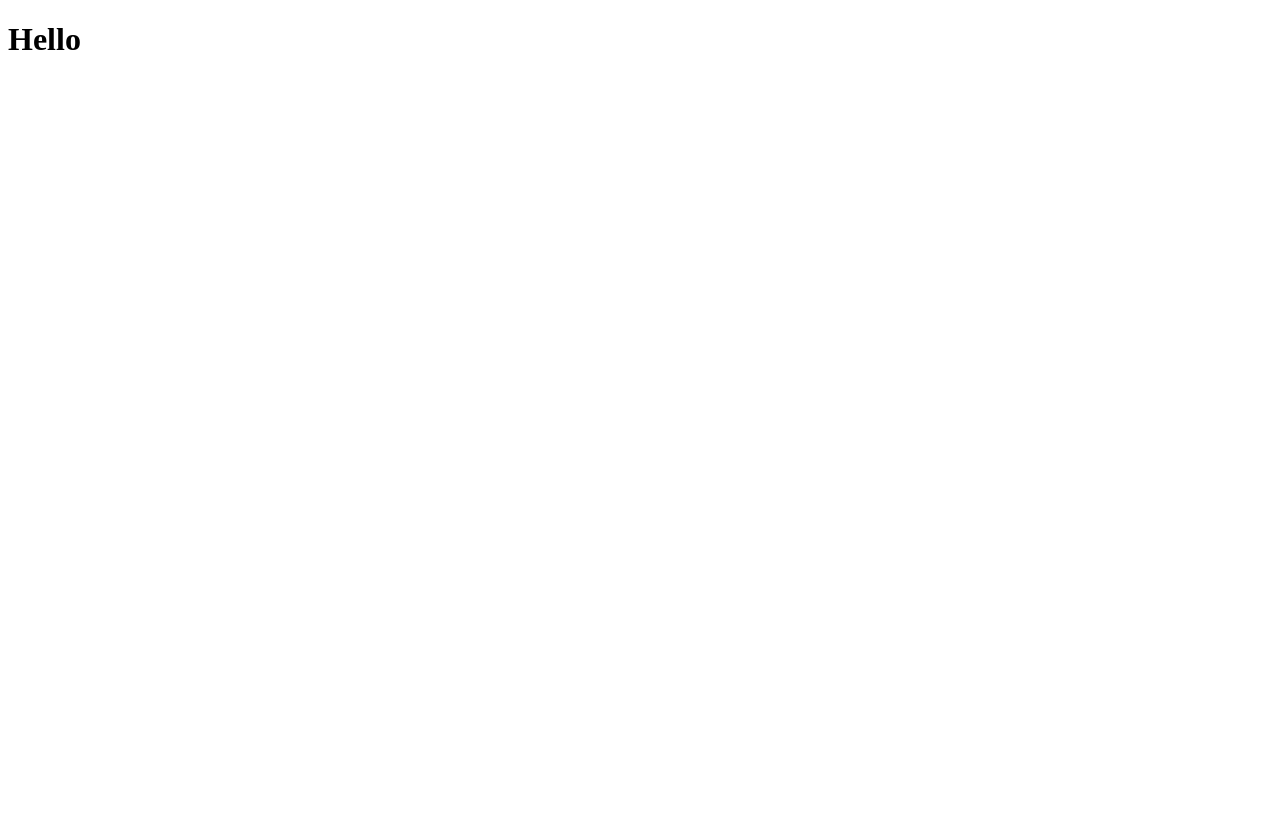
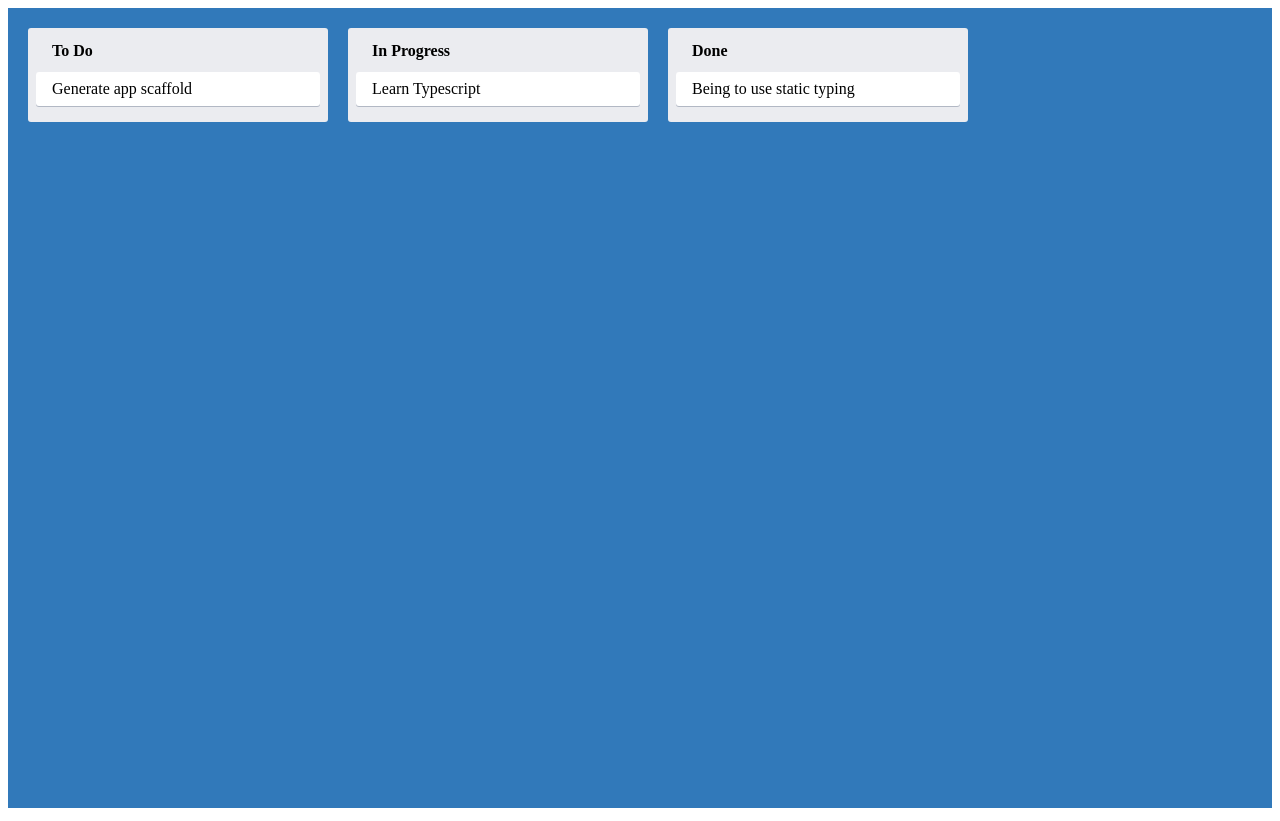
Before and after one commit to champseo2017/react-type-ex01, a React (Create React App) app in the folder trello-clone/: page / in a window 1280 px wide. Built offline with nearby package versions, Linux system fonts and the light colour scheme.

Commit message:
Create Input Form. Using Events

```diff
--- a/trello-clone/package.json
+++ b/trello-clone/package.json
@@ -10,9 +10,11 @@
     "@types/node": "^16.11.18",
     "@types/react": "^17.0.38",
     "@types/react-dom": "^17.0.11",
+    "@types/styled-components": "^5.1.19",
     "react": "^17.0.2",
     "react-dom": "^17.0.2",
     "react-scripts": "5.0.0",
+    "styled-components": "^5.3.3",
     "typescript": "^4.5.4",
     "web-vitals": "^2.1.2"
   },
--- a/trello-clone/src/App.tsx
+++ b/trello-clone/src/App.tsx
@@ -1,17 +1,19 @@
-import React, { CSSProperties } from "react";
-
+import { Column } from "./Column";
+import { Card } from "./Card";
+import { AppContainer } from "./styles";
 function App() {
-  // A better practice is to define styles in a separate constant:
-  const buttonStyles: CSSProperties = {
-    backgroundColor: "#5aac44",
-    borderRadius: "3px",
-    border: "none",
-    boxShadow: "none",
-  };
   return (
-    <div className="App">
-      <h1>Hello</h1>
-    </div>
+    <AppContainer>
+      <Column text="To Do">
+        <Card text="Generate app scaffold" />
+      </Column>
+      <Column text="In Progress">
+        <Card text="Learn Typescript" />
+      </Column>
+      <Column text="Done">
+        <Card text="Being to use static typing" />
+      </Column>
+    </AppContainer>
   );
 }
 
--- /dev/null
+++ b/trello-clone/src/Card.tsx
@@ -0,0 +1,9 @@
+import { CardContainer } from "./styles";
+
+interface CardProps {
+  text: string;
+}
+
+export const Card = ({ text }: CardProps) => {
+  return <CardContainer>{text}</CardContainer>;
+};
--- /dev/null
+++ b/trello-clone/src/Column.tsx
@@ -0,0 +1,13 @@
+import React, { PropsWithChildren } from "react";
+import { ColumnContainer, ColumnTitle } from "./styles";
+interface ColumnProps {
+  text?: string;
+}
+export const Column = ({ text, children }: PropsWithChildren<ColumnProps>) => {
+  return (
+    <ColumnContainer>
+      <ColumnTitle>{text}</ColumnTitle>
+      {children}
+    </ColumnContainer>
+  );
+};
--- /dev/null
+++ b/trello-clone/src/styles.ts
@@ -0,0 +1,77 @@
+import styled from "styled-components";
+interface AddItemButtonProps {
+  dark?: boolean;
+}
+export const AddItemButton = styled.button<AddItemButtonProps>`
+  background-color: #ffffff3d;
+  border-radius: 3px;
+  border: none;
+  color: ${(props) => (props.dark ? "#000" : "#fff")};
+  cursor: pointer;
+  max-width: 300px;
+  padding: 10px 12px;
+  text-align: left;
+  transition: background 85ms ease-in;
+  width: 100%;
+  &:hover {
+    background-color: #ffffff52;
+  }
+`;
+export const NewItemFormContainer = styled.div`
+  max-width: 300px;
+  display: flex;
+  flex-direction: column;
+  width: 100%;
+  align-items: flex-start;
+`;
+export const NewItemButton = styled.button`
+  background-color: #5aac44;
+  border-radius: 3px;
+  border: none;
+  box-shadow: none;
+  color: #fff;
+  padding: 6px 12px;
+  text-align: center;
+`
+export const NewItemInput = styled.input`
+  border-radius: 3px;
+  border: none;
+  box-shadow: #091e4240 0px 1px 0px 0px;
+  margin-bottom: 0.5rem;
+  padding: 0.5rem 1rem;
+  width: 100%;
+`
+export const AppContainer = styled.div`
+  align-items: flex-start;
+  background-color: #3179ba;
+  display: flex;
+  flex-direction: row;
+  height: 100%;
+  padding: 20px;
+  width: 100%;
+`;
+
+export const ColumnContainer = styled.div`
+  background-color: #ebecf0;
+  width: 300px;
+  min-height: 40px;
+  margin-right: 20px;
+  border-radius: 3px;
+  padding: 8px 8px;
+  flex-grow: 0;
+`;
+
+export const ColumnTitle = styled.div`
+  padding: 6px 16px 12px;
+  font-weight: bold;
+`;
+
+export const CardContainer = styled.div`
+  background-color: #fff;
+  cursor: pointer;
+  margin-bottom: 0.5rem;
+  padding: 0.5rem 1rem;
+  max-width: 300px;
+  border-radius: 3px;
+  box-shadow: #091e4240 0px 1px 0px 0px;
+`;
```
Also changed, not shown: trello-clone/src/AddNewItem.tsx (added, +19 -0 lines), 1 other file (tests, documents, lock files or other folders).
